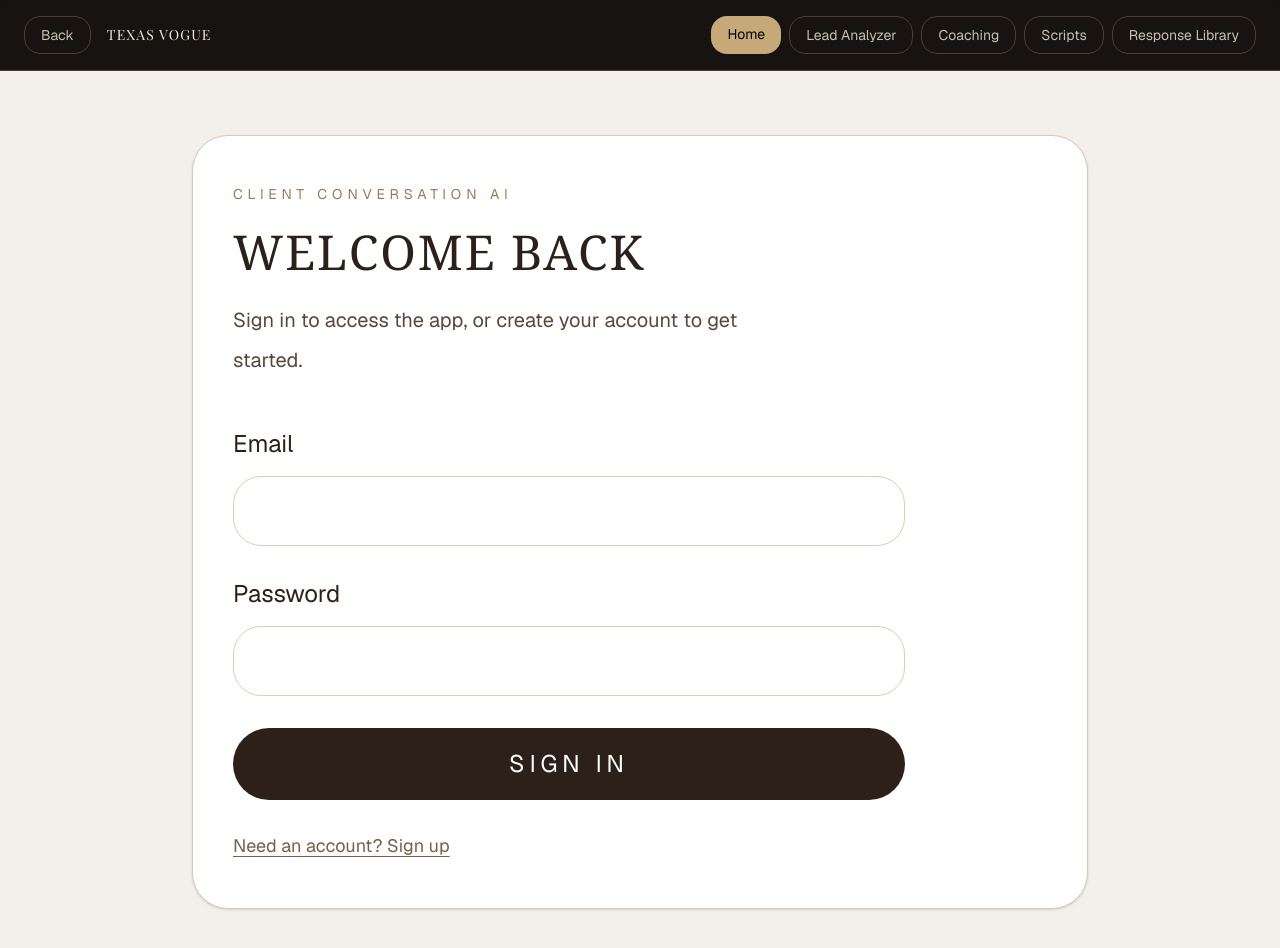
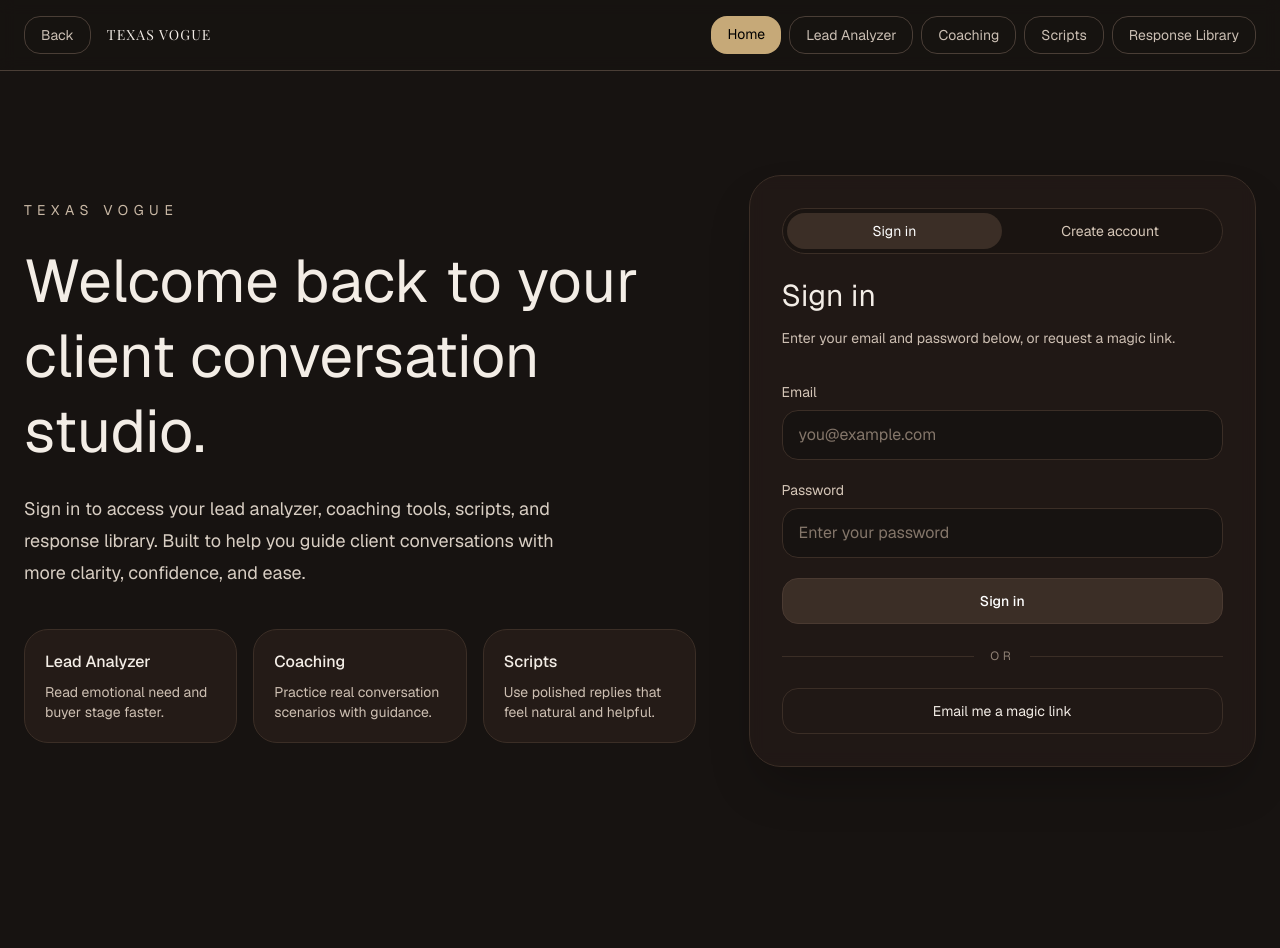
Before and after one commit to devorah16-ui/tvp-app, a Next.js app: page / in a window 1280 px wide. Shown: the top 948 px of the page. After the commit the page ends 871 px from the top, so only its background shows below. Built offline with nearby package versions, Linux system fonts and the light colour scheme; no server answers.

Commit message:
Update auth, proxy, Stripe, and webhook setup

```diff
--- a/app/login/actions.ts
+++ b/app/login/actions.ts
@@ -1,95 +1,7 @@
 "use server";
 
-import { redirect } from "next/navigation";
-import { headers } from "next/headers";
-import { createClient as createSupabaseClient } from "../../utils/supabase/server";
-
-function getRedirectTarget(raw: FormDataEntryValue | null) {
-  const value = typeof raw === "string" && raw.startsWith("/") ? raw : "/dashboard";
-  return value;
+export async function signUpWithPassword() {
+  throw new Error(
+    "signUpWithPassword is no longer used. Signup is handled in app/page.tsx."
+  );
 }
-
-export async function signInWithPassword(formData: FormData) {
-  const supabase = await createSupabaseClient();
-
-  const email = String(formData.get("email") ?? "").trim();
-  const password = String(formData.get("password") ?? "");
-  const redirectedFrom = getRedirectTarget(formData.get("redirectedFrom"));
-
-  if (!email || !password) {
-    redirect(`/login?message=${encodeURIComponent("Please enter your email and password.")}&redirectedFrom=${encodeURIComponent(redirectedFrom)}`);
-  }
-
-  const { error } = await supabase.auth.signInWithPassword({
-    email,
-    password,
-  });
-
-  if (error) {
-    redirect(`/login?message=${encodeURIComponent(error.message)}&redirectedFrom=${encodeURIComponent(redirectedFrom)}`);
-  }
-
-  redirect(redirectedFrom);
-}
-
-export async function signUpWithPassword(formData: FormData) {
-  const supabase = await createSupabaseClient();
-  const headersList = await headers();
-  const origin = headersList.get("origin") ?? "";
-
-  const email = String(formData.get("email") ?? "").trim();
-  const password = String(formData.get("password") ?? "");
-  const redirectedFrom = getRedirectTarget(formData.get("redirectedFrom"));
-
-  if (!email || !password) {
-    redirect(`/login?message=${encodeURIComponent("Please enter your email and password.")}&redirectedFrom=${encodeURIComponent(redirectedFrom)}`);
-  }
-
-  const emailRedirectTo = origin
-    ? `${origin}/auth/callback?next=${encodeURIComponent(redirectedFrom)}`
-    : undefined;
-
-  const { error } = await supabase.auth.signUp({
-    email,
-    password,
-    options: {
-      emailRedirectTo,
-    },
-  });
-
-  if (error) {
-    redirect(`/login?message=${encodeURIComponent(error.message)}&redirectedFrom=${encodeURIComponent(redirectedFrom)}`);
-  }
-
-  redirect(`/login?message=${encodeURIComponent("Check your email to confirm your account.")}&redirectedFrom=${encodeURIComponent(redirectedFrom)}`);
-}
-
-export async function sendMagicLink(formData: FormData) {
-  const supabase = await createSupabaseClient();
-  const headersList = await headers();
-  const origin = headersList.get("origin") ?? "";
-
-  const email = String(formData.get("email") ?? "").trim();
-  const redirectedFrom = getRedirectTarget(formData.get("redirectedFrom"));
-
-  if (!email) {
-    redirect(`/login?message=${encodeURIComponent("Please enter your email address.")}&redirectedFrom=${encodeURIComponent(redirectedFrom)}`);
-  }
-
-  const emailRedirectTo = origin
-    ? `${origin}/auth/callback?next=${encodeURIComponent(redirectedFrom)}`
-    : undefined;
-
-  const { error } = await supabase.auth.signInWithOtp({
-    email,
-    options: {
-      emailRedirectTo,
-    },
-  });
-
-  if (error) {
-    redirect(`/login?message=${encodeURIComponent(error.message)}&redirectedFrom=${encodeURIComponent(redirectedFrom)}`);
-  }
-
-  redirect(`/login?message=${encodeURIComponent("Magic link sent. Please check your email.")}&redirectedFrom=${encodeURIComponent(redirectedFrom)}`);
-}
--- a/app/page.tsx
+++ b/app/page.tsx
@@ -4,145 +4,267 @@ import { useState } from "react";
 import { useRouter } from "next/navigation";
 import { createClient } from "../utils/supabase/client";
 
+type Mode = "login" | "signup";
+
 export default function HomeLoginPage() {
+  const router = useRouter();
   const supabase = createClient();
-  const router = useRouter();
 
+  const [mode, setMode] = useState<Mode>("login");
   const [email, setEmail] = useState("");
   const [password, setPassword] = useState("");
-  const [mode, setMode] = useState<"login" | "signup">("login");
   const [loading, setLoading] = useState(false);
+  const [error, setError] = useState("");
   const [message, setMessage] = useState("");
 
-  async function routeBySubscription(userId: string) {
-    const { data: profile } = await supabase
-      .from("profiles")
-      .select("subscription_status")
-      .eq("id", userId)
-      .single();
+  async function handleSubmit(e: React.FormEvent<HTMLFormElement>) {
+    e.preventDefault();
+    setLoading(true);
+    setError("");
+    setMessage("");
 
-    const status = profile?.subscription_status;
+    try {
+      if (mode === "signup") {
+        const { error: signUpError } = await supabase.auth.signUp({
+          email,
+          password,
+        });
 
-    if (status === "trialing" || status === "active") {
-      router.push("/dashboard");
-      router.refresh();
+        if (signUpError) {
+          setError(signUpError.message);
+          return;
+        }
+
+        const { error: signInError } = await supabase.auth.signInWithPassword({
+          email,
+          password,
+        });
+
+        if (signInError) {
+          setError(
+            signInError.message ||
+              "Account created, but sign-in failed. Please log in manually."
+          );
           return;
         }
 
         router.push("/pricing");
         router.refresh();
+        return;
       }
 
-  async function handleSubmit(e: React.FormEvent) {
-    e.preventDefault();
-    setLoading(true);
-    setMessage("");
-
-    try {
-      if (mode === "signup") {
-        const { data, error } = await supabase.auth.signUp({
+      const { error: signInError } = await supabase.auth.signInWithPassword({
         email,
         password,
       });
 
-        if (error) throw error;
-
-        if (data.user) {
-          router.push("/pricing");
-          router.refresh();
+      if (signInError) {
+        setError(signInError.message);
         return;
       }
 
-        setMessage("Account created. Please sign in.");
+      router.push("/dashboard");
+      router.refresh();
+    } catch (err) {
+      console.error("Auth error:", err);
+      setError("Something went wrong. Please try again.");
+    } finally {
+      setLoading(false);
+    }
+  }
+
+  async function handleMagicLink() {
+    setLoading(true);
+    setError("");
+    setMessage("");
+
+    try {
+      if (!email) {
+        setError("Please enter your email for a magic link.");
         return;
       }
 
-      const { data, error } = await supabase.auth.signInWithPassword({
+      const { error } = await supabase.auth.signInWithOtp({
         email,
-        password,
+        options: {
+          emailRedirectTo: `${window.location.origin}/auth/callback`,
+        },
       });
 
-      if (error) throw error;
+      if (error) {
+        setError(error.message);
+        return;
+      }
 
-      if (data.user) {
-        await routeBySubscription(data.user.id);
-      }
+      setMessage("Magic link sent. Check your email.");
     } catch (err) {
-      const msg = err instanceof Error ? err.message : "Something went wrong.";
-      setMessage(msg);
+      console.error("Magic link error:", err);
+      setError("Unable to send magic link.");
     } finally {
       setLoading(false);
     }
   }
 
   return (
-    <main className="min-h-screen bg-[#f3efea] px-6 py-16 text-[#2d2018]">
-      <div className="mx-auto max-w-4xl">
-        <div className="rounded-[36px] border border-[#d8c8b7] bg-white px-10 py-12 shadow-sm">
-          <p className="text-sm uppercase tracking-[0.35em] text-[#9a7a56]">
-            Client Conversation AI
+    <main className="min-h-screen bg-[#171311] text-[#F3EDE6]">
+      <div className="mx-auto flex min-h-screen max-w-7xl items-center px-6 py-12">
+        <div className="grid w-full gap-12 lg:grid-cols-[1.2fr_0.9fr]">
+          <section className="flex items-center">
+            <div className="max-w-2xl">
+              <p className="mb-6 text-sm uppercase tracking-[0.4em] text-[#C9B8A5]">
+                Texas Vogue
               </p>
 
-          <h1 className="mt-6 font-serif text-5xl uppercase tracking-[0.04em] text-[#2d2018]">
-            {mode === "login" ? "Welcome Back" : "Create Your Account"}
+              <h1 className="text-5xl leading-tight md:text-6xl">
+                Welcome back to your client conversation studio.
               </h1>
 
-          <p className="mt-6 max-w-xl text-xl leading-10 text-[#5b4638]">
-            Sign in to access the app, or create your account to get started.
+              <p className="mt-6 max-w-xl text-lg leading-8 text-[#D8CEC3]">
+                Sign in to access your lead analyzer, coaching tools, scripts,
+                and response library. Built to help you guide client
+                conversations with more clarity, confidence, and ease.
               </p>
 
-          <form onSubmit={handleSubmit} className="mt-12 max-w-2xl space-y-8">
+              <div className="mt-10 grid gap-4 sm:grid-cols-3">
+                <div className="rounded-3xl border border-[#3B2E26] bg-[#241B17] p-5">
+                  <h3 className="text-base font-medium">Lead Analyzer</h3>
+                  <p className="mt-2 text-sm text-[#CDBFB2]">
+                    Read emotional need and buyer stage faster.
+                  </p>
+                </div>
+
+                <div className="rounded-3xl border border-[#3B2E26] bg-[#241B17] p-5">
+                  <h3 className="text-base font-medium">Coaching</h3>
+                  <p className="mt-2 text-sm text-[#CDBFB2]">
+                    Practice real conversation scenarios with guidance.
+                  </p>
+                </div>
+
+                <div className="rounded-3xl border border-[#3B2E26] bg-[#241B17] p-5">
+                  <h3 className="text-base font-medium">Scripts</h3>
+                  <p className="mt-2 text-sm text-[#CDBFB2]">
+                    Use polished replies that feel natural and helpful.
+                  </p>
+                </div>
+              </div>
+            </div>
+          </section>
+
+          <section className="rounded-[32px] border border-[#3B2E26] bg-[#211917]/95 p-8 shadow-2xl backdrop-blur">
+            <div className="mb-6 flex rounded-full border border-[#3B2E26] bg-[#1A1411] p-1">
+              <button
+                type="button"
+                onClick={() => {
+                  setMode("login");
+                  setError("");
+                  setMessage("");
+                }}
+                className={`flex-1 rounded-full px-4 py-2 text-sm transition ${
+                  mode === "login"
+                    ? "bg-[#3B2E26] text-white"
+                    : "text-[#D6C7B8]"
+                }`}
+              >
+                Sign in
+              </button>
+              <button
+                type="button"
+                onClick={() => {
+                  setMode("signup");
+                  setError("");
+                  setMessage("");
+                }}
+                className={`flex-1 rounded-full px-4 py-2 text-sm transition ${
+                  mode === "signup"
+                    ? "bg-[#3B2E26] text-white"
+                    : "text-[#D6C7B8]"
+                }`}
+              >
+                Create account
+              </button>
+            </div>
+
+            <h2 className="text-3xl">
+              {mode === "login" ? "Sign in" : "Create your account"}
+            </h2>
+
+            <p className="mt-3 text-sm leading-6 text-[#CDBFB2]">
+              {mode === "login"
+                ? "Enter your email and password below, or request a magic link."
+                : "Create your account with the email you want to use for access."}
+            </p>
+
+            <form onSubmit={handleSubmit} className="mt-8 space-y-5">
               <div>
-              <label className="mb-4 block text-2xl text-[#2d2018]">Email</label>
+                <label className="mb-2 block text-sm text-[#D6C7B8]">Email</label>
                 <input
                   type="email"
-                required
                   value={email}
                   onChange={(e) => setEmail(e.target.value)}
-                className="w-full rounded-[28px] border border-[#dccbb8] bg-white px-6 py-5 text-xl outline-none"
+                  required
+                  className="w-full rounded-2xl border border-[#3B2E26] bg-[#171311] px-4 py-3 text-[#F3EDE6] outline-none placeholder:text-[#84766A]"
+                  placeholder="you@example.com"
                 />
               </div>
 
               <div>
-              <label className="mb-4 block text-2xl text-[#2d2018]">Password</label>
+                <label className="mb-2 block text-sm text-[#D6C7B8]">Password</label>
                 <input
                   type="password"
-                required
                   value={password}
                   onChange={(e) => setPassword(e.target.value)}
-                className="w-full rounded-[28px] border border-[#dccbb8] bg-white px-6 py-5 text-xl outline-none"
+                  required
+                  className="w-full rounded-2xl border border-[#3B2E26] bg-[#171311] px-4 py-3 text-[#F3EDE6] outline-none placeholder:text-[#84766A]"
+                  placeholder="Enter your password"
                 />
               </div>
 
+              {error ? (
+                <div className="rounded-2xl border border-red-500/30 bg-red-500/10 px-4 py-3 text-sm text-red-200">
+                  {error}
+                </div>
+              ) : null}
+
               {message ? (
-              <p className="text-base text-[#7a5d48]">{message}</p>
+                <div className="rounded-2xl border border-emerald-500/30 bg-emerald-500/10 px-4 py-3 text-sm text-emerald-200">
+                  {message}
+                </div>
               ) : null}
 
               <button
                 type="submit"
                 disabled={loading}
-              className="w-full rounded-full bg-[#2d2018] px-8 py-5 text-2xl uppercase tracking-[0.2em] text-white disabled:opacity-60"
+                className="w-full rounded-2xl border border-[#4A3A31] bg-[#3B2E26] px-4 py-3 text-sm font-medium text-white transition hover:bg-[#4A3A31] disabled:cursor-not-allowed disabled:opacity-60"
               >
                 {loading
                   ? "Please wait..."
                   : mode === "login"
-                ? "Sign In"
-                : "Create Account"}
+                  ? "Sign in"
+                  : "Create account"}
               </button>
             </form>
 
+            {mode === "login" ? (
+              <>
+                <div className="my-6 flex items-center gap-4">
+                  <div className="h-px flex-1 bg-[#3B2E26]" />
+                  <span className="text-xs uppercase tracking-[0.3em] text-[#8F8174]">
+                    Or
+                  </span>
+                  <div className="h-px flex-1 bg-[#3B2E26]" />
+                </div>
+
                 <button
                   type="button"
-            onClick={() => {
-              setMode(mode === "login" ? "signup" : "login");
-              setMessage("");
-            }}
-            className="mt-8 text-lg text-[#7a5d48] underline underline-offset-4"
+                  onClick={handleMagicLink}
+                  disabled={loading}
+                  className="w-full rounded-2xl border border-[#3B2E26] bg-transparent px-4 py-3 text-sm text-[#F3EDE6] transition hover:bg-[#241B17] disabled:cursor-not-allowed disabled:opacity-60"
                 >
-            {mode === "login"
-              ? "Need an account? Sign up"
-              : "Already have an account? Sign in"}
+                  Email me a magic link
                 </button>
+              </>
+            ) : null}
+          </section>
         </div>
       </div>
     </main>
```
Lines whose indentation alone changed are shown as unchanged.
